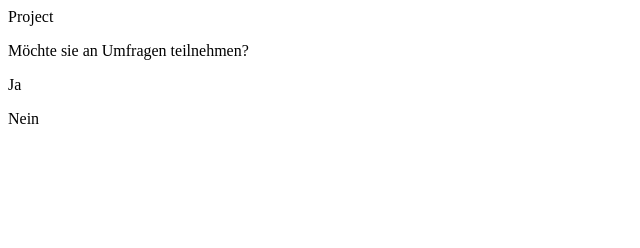
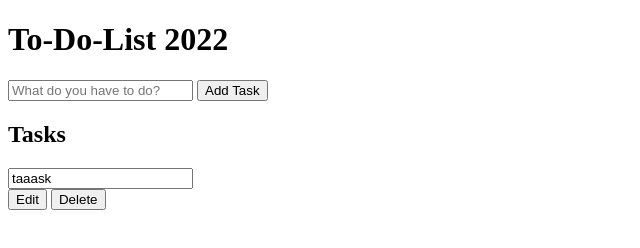
Before and after one commit to TheMLGer/first_project, a plain HTML site: page index.html in a window 1280 px wide. Shown: the whole page, without its empty margins (0-640 px from the left). Drawn offline with Linux system fonts and the light colour scheme.

Commit message:
html structure

```diff
--- a/index.html
+++ b/index.html
@@ -4,12 +4,38 @@
     <meta charset="UTF-8">
     <meta http-equiv="X-UA-Compatible" content="IE=edge">
     <meta name="viewport" content="width=device-width, initial-scale=1.0">
-    <title>Umfragen</title>
-    <tags>Project</tags>
+    <link rel="stylesheet" href="index.css">
+    <link rel="src" href="index.js">
+    <title>To-Do List</title>
 </head>
+
 <body>
-    <p>Möchte sie an Umfragen teilnehmen?</p>
-    <p>Ja</p>
-    <p>Nein</p>
+    <header>
+        <h1>To-Do-List 2022</h1>
+        <form id="task-form">
+            <input type="text" placeholder="What do you have to do?">
+            <input type="submit" value="Add Task">
+            </form>
+        </form>
+    </header>
+
+    <main>
+        <section>
+            <h2>Tasks</h2>
+
+            <div id="tasks">
+                <div class="task">
+                    <div class="content">
+                        <input type="text" value="taaask" class="text" readonly>
+                    </div>
+                    <div class="actions">
+                        <button class="edit">Edit</button>
+                        <button class="delete">Delete</button>
+                    </div>
+                </div>
+            </div>
+
+        </section>
+    </main>
 </body>
 </html>
```
